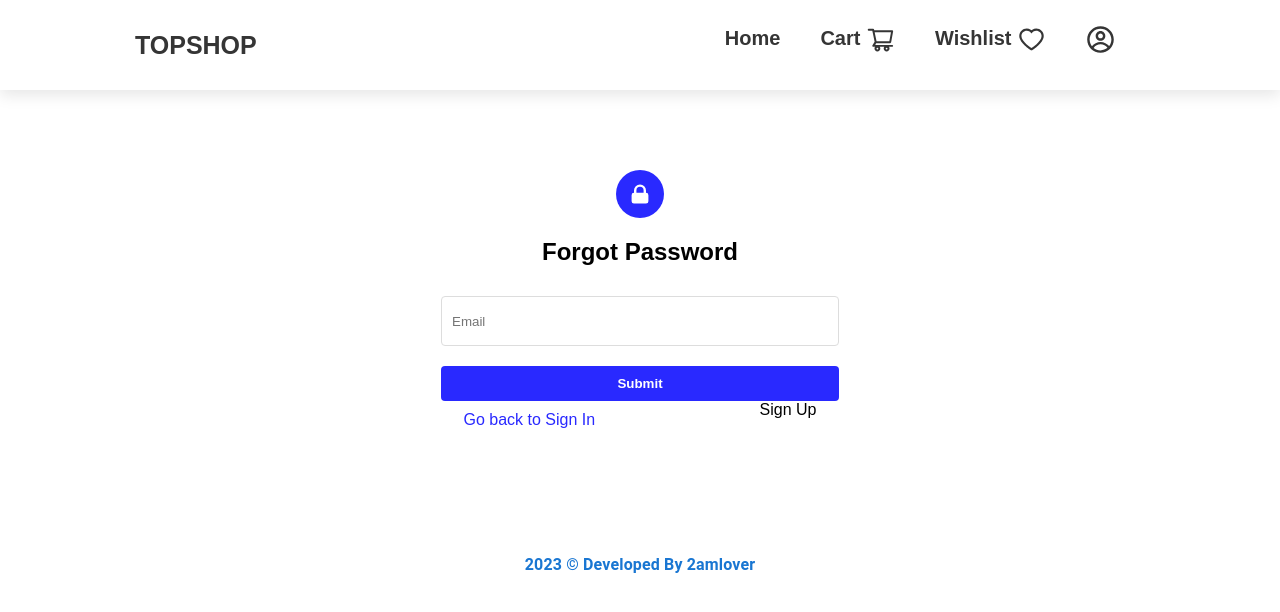
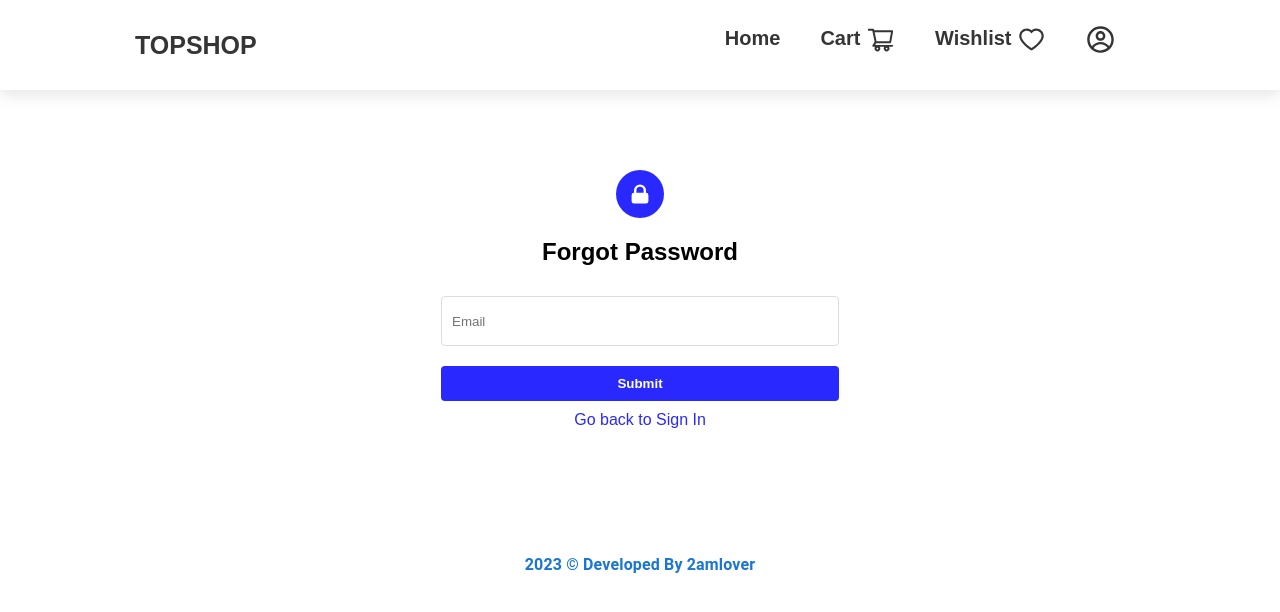
Before and after one commit to 2amlover/shopit, a React (Create React App) app: page /forgotpassward in a window 1280 px wide. Shown: the top 612 px of the page. Built offline with nearby package versions, Linux system fonts and the light colour scheme.

Commit message:
removed signup option in FP.jsx

```diff
--- a/src/Auth/ForgotPassword/Forgotpassward.jsx
+++ b/src/Auth/ForgotPassword/Forgotpassward.jsx
@@ -31,7 +31,6 @@ const ForgotPassword = () => {
             <div className="forgot-password">
               <a href="/login">Go back to Sign In</a>
             </div>
-            <p className="flip-button">Sign Up</p>
           </div>
         </form>
       </div>
```
